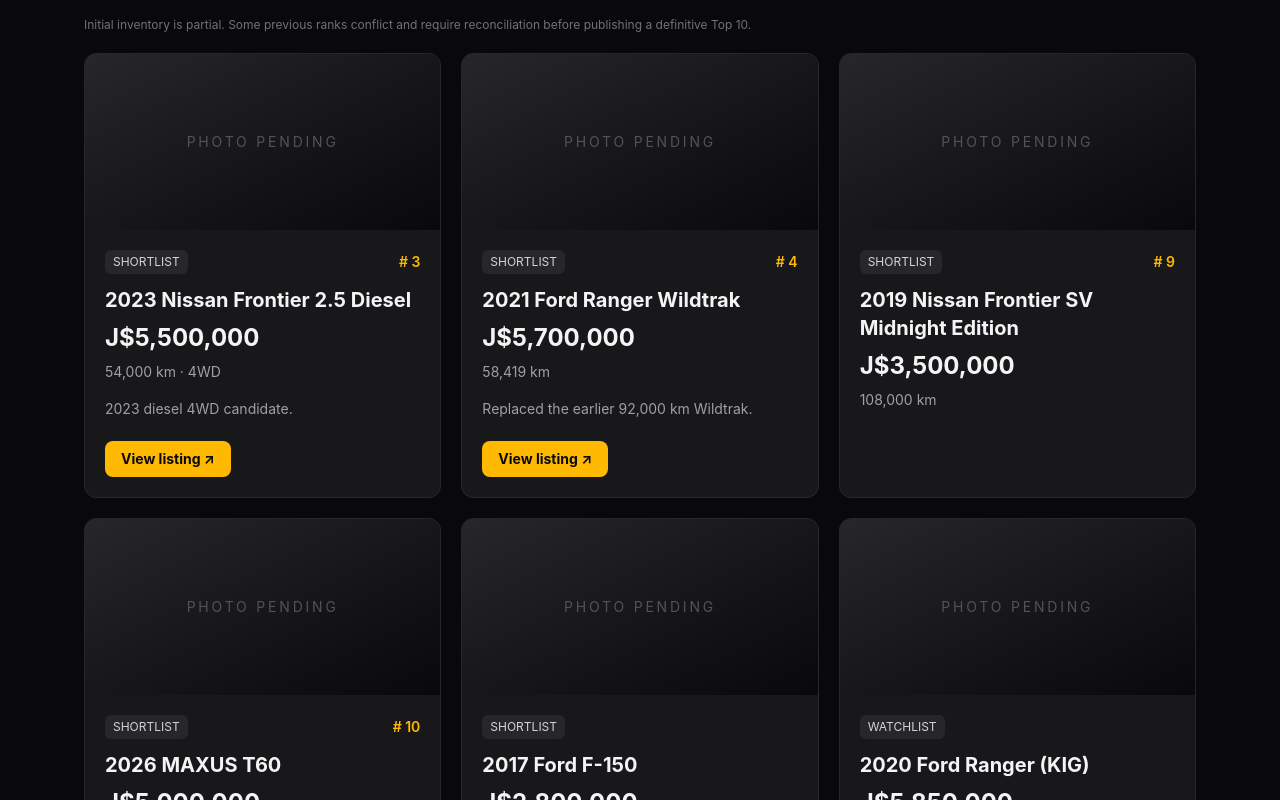
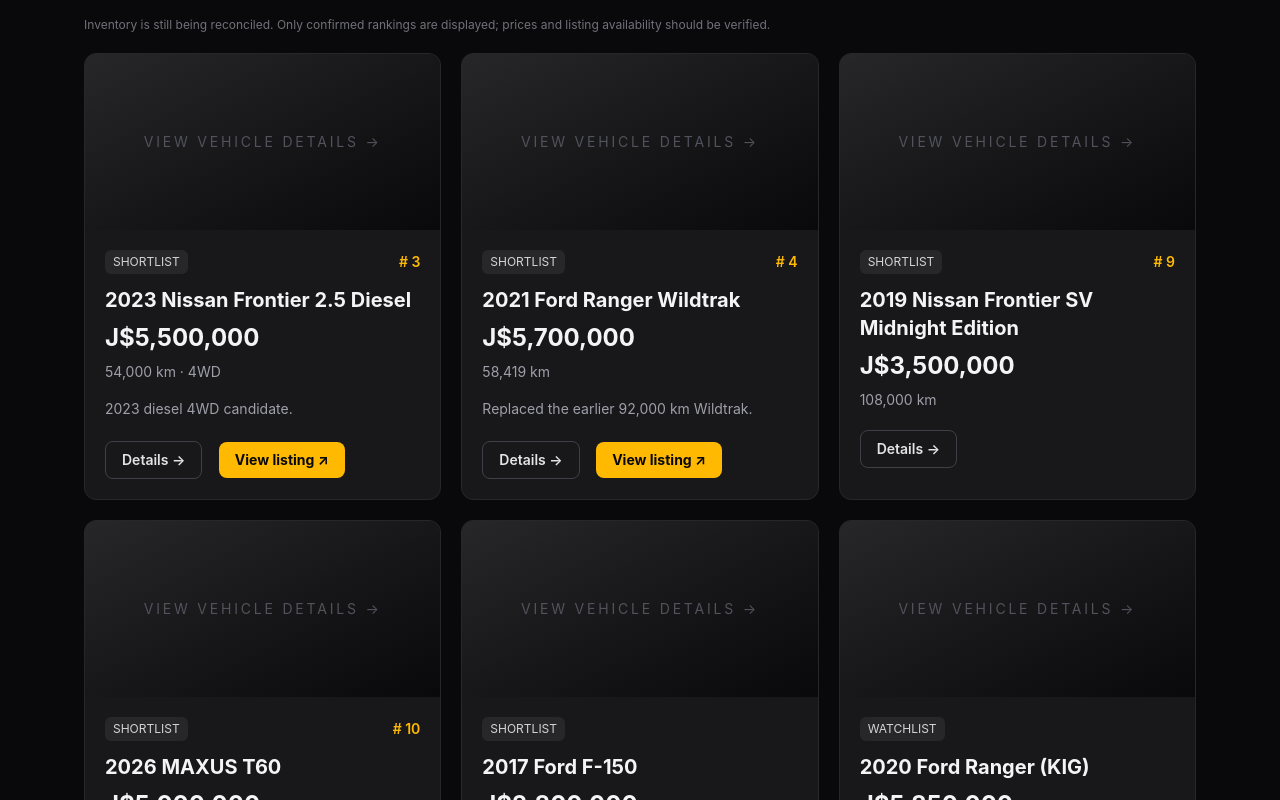
Before and after one commit to RowAtk/pickup-tracker, a SvelteKit app: page / in a window 1280 px wide. Shown: the part 560-1360 px from the top of the page. Built offline with nearby package versions, Linux system fonts and the light colour scheme.

Commit message:
Link dashboard cards to vehicle detail pages

```diff
--- a/src/routes/+page.svelte
+++ b/src/routes/+page.svelte
@@ -22,15 +22,16 @@
       <div class="flex gap-2">{#each ['all','shortlist','watchlist'] as tab}<button onclick={() => view = tab as typeof view} class={`rounded-lg px-4 py-2 text-sm font-semibold capitalize ${view === tab ? "bg-amber-400 text-zinc-950" : "bg-zinc-800 text-zinc-300"}`}>{tab}</button>{/each}</div>
       <div class="flex gap-2"><input aria-label="Search vehicles" placeholder="Search trucks..." bind:value={search} class="min-w-0 rounded-lg border border-zinc-700 bg-zinc-900 px-3 py-2 text-sm outline-none focus:border-amber-400" /><select aria-label="Sort vehicles" bind:value={sort} class="rounded-lg border border-zinc-700 bg-zinc-900 px-3 py-2 text-sm"><option value="rank">Rank</option><option value="price">Lowest price</option><option value="year">Newest</option></select></div>
     </div>
-    <p class="mt-5 text-xs text-zinc-500">Initial inventory is partial. Some previous ranks conflict and require reconciliation before publishing a definitive Top 10.</p>
+    <p class="mt-5 text-xs text-zinc-500">Inventory is still being reconciled. Only confirmed rankings are displayed; prices and listing availability should be verified.</p>
     <div class="mt-5 grid gap-5 md:grid-cols-2 lg:grid-cols-3">
       {#each visible as vehicle (vehicle.id)}
       <article class="overflow-hidden rounded-xl border border-zinc-800 bg-zinc-900">
-        <div class="flex h-44 items-center justify-center bg-gradient-to-br from-zinc-800 to-zinc-950 text-zinc-600"><span class="text-sm uppercase tracking-[.2em]">Photo pending</span></div>
+        <a href={`/vehicles/${vehicle.id}`} class="flex h-44 items-center justify-center bg-gradient-to-br from-zinc-800 to-zinc-950 text-zinc-600 hover:text-amber-400"><span class="text-sm uppercase tracking-[.2em]">View vehicle details →</span></a>
         <div class="p-5"><div class="mb-3 flex items-center justify-between"><span class="rounded-md bg-zinc-800 px-2 py-1 text-xs uppercase text-zinc-300">{vehicle.status}</span>{#if vehicle.rank}<span class="text-sm font-semibold text-amber-400"># {vehicle.rank}</span>{/if}</div>
-        <h2 class="text-xl font-bold">{vehicle.year || 'Year TBD'} {vehicle.title}</h2><p class="mt-2 text-2xl font-bold">{money(vehicle.priceJmd)}</p>
+        <h2 class="text-xl font-bold"><a class="hover:text-amber-400" href={`/vehicles/${vehicle.id}`}>{vehicle.year || 'Year TBD'} {vehicle.title}</a></h2><p class="mt-2 text-2xl font-bold">{money(vehicle.priceJmd)}</p>
         <p class="mt-2 text-sm text-zinc-400">{vehicle.mileageKm ? vehicle.mileageKm.toLocaleString() + ' km' : 'Mileage TBD'} {vehicle.drivetrain ? ' · ' + vehicle.drivetrain : ''} {vehicle.transmission ? ' · ' + vehicle.transmission : ''}</p>
         {#if vehicle.notes}<p class="mt-4 text-sm leading-relaxed text-zinc-400">{vehicle.notes}</p>{/if}
+        <a href={`/vehicles/${vehicle.id}`} class="mt-5 mr-3 inline-block rounded-lg border border-zinc-700 px-4 py-2 text-sm font-semibold text-zinc-200 hover:border-amber-400">Details →</a>
         {#if vehicle.listingUrl}<a href={vehicle.listingUrl} target="_blank" rel="noopener noreferrer" class="mt-5 inline-block rounded-lg bg-amber-400 px-4 py-2 text-sm font-bold text-zinc-950 hover:bg-amber-300">View listing ↗</a>{/if}
         </div>
       </article>
```
